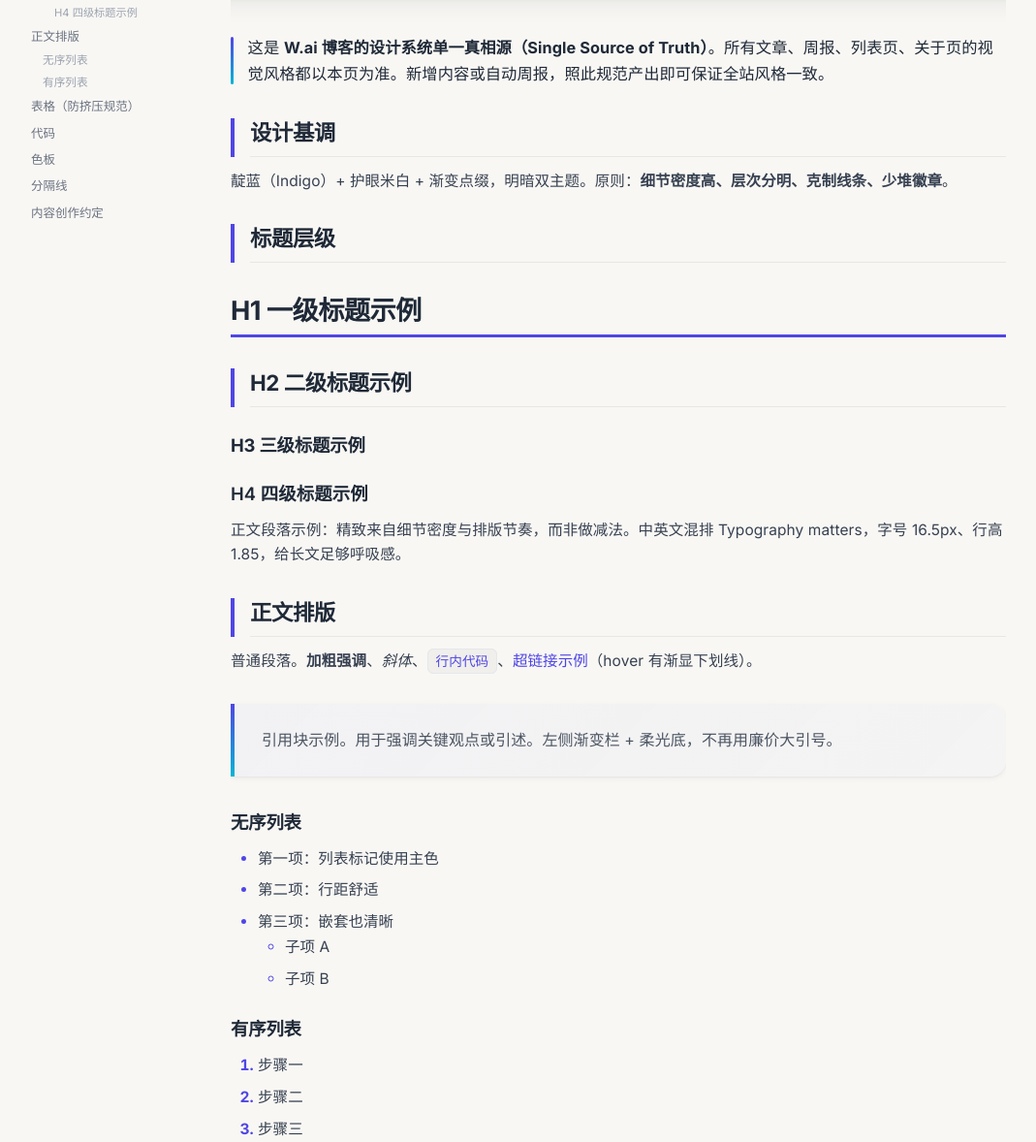
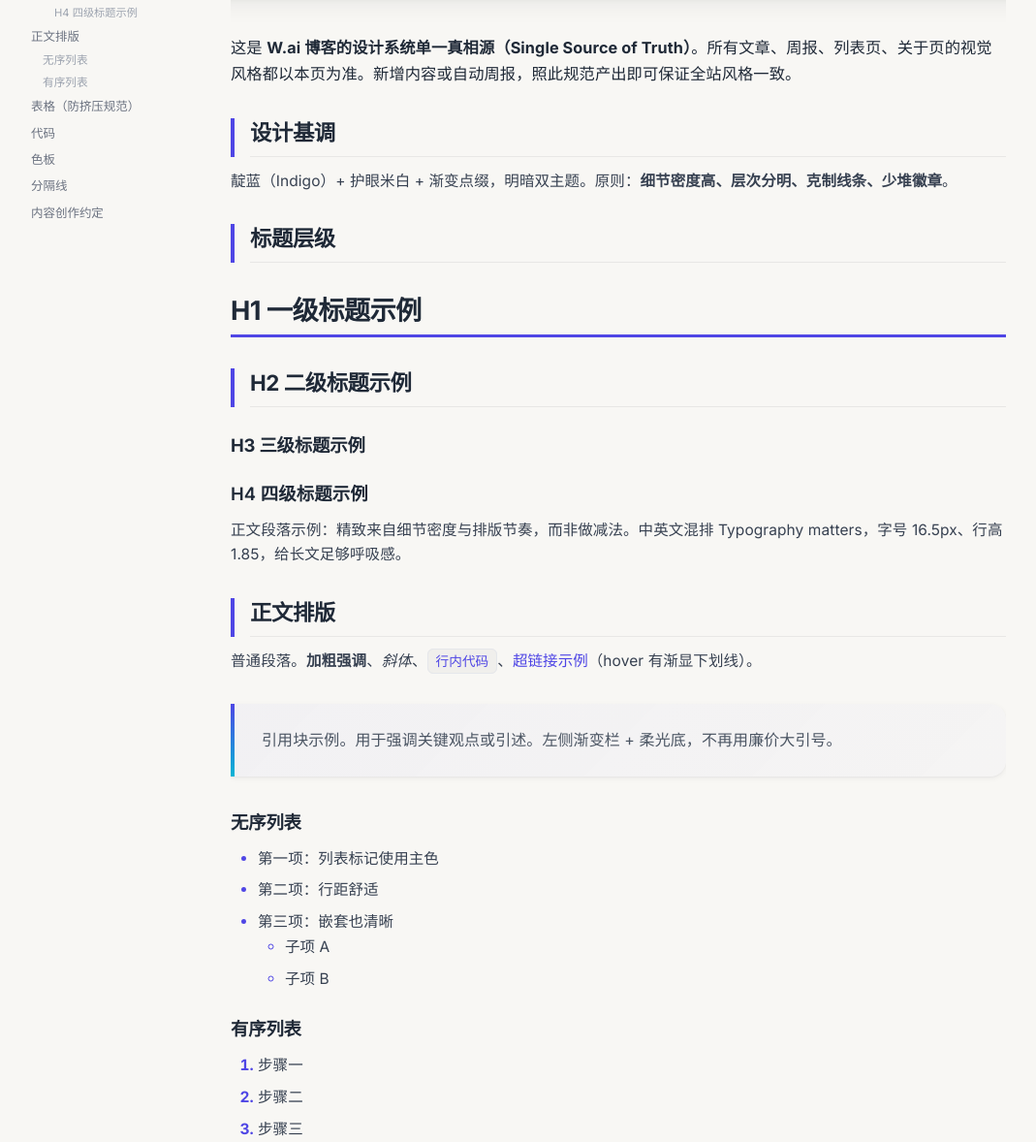
Before and after one commit to wujiaming88/wujiaming88.github.io, a Jekyll site: the page built from style-guide.md, in a window 1280 px wide and 1400 px high, scrolled down 500 px. Shown: the part 222-1400 px from the top of the window at 97% size, without its empty margins (2-1071 px from the left). Built offline with Jekyll 4.4.1, drawn with Linux system fonts in a browser that asks for light colours.

Commit message:
style: 清除文章详情页所有装饰性方点/圆点 — 删首段渐变竖线、代码块macOS三色圆点、分隔线菱形点；标题/正文回归纯净排版，仅留TOC当前项细高亮条

```diff
--- a/assets/post.css
+++ b/assets/post.css
@@ -1056,16 +1056,10 @@
 }
 /* 段落首字母不下沉，但首段左侧加一道极细 accent 引导线 */
 .post-content > p:first-of-type {
-  position: relative;
-  padding-left: 1.1rem;
+  position: static;
+  padding-left: 0;
 }
-.post-content > p:first-of-type::before {
-  content: '';
-  position: absolute;
-  left: 0; top: 0.15em; bottom: 0.15em;
-  width: 3px; border-radius: 3px;
-  background: linear-gradient(180deg, var(--accent), var(--accent-cyan));
-}
+.post-content > p:first-of-type::before { content: none; }
 
 /* —— 2. 标题：干净克制（去渐变方点/柔光/渐变描边，老板反馈太花）—— */
 .post-content h2 {
@@ -1127,17 +1121,9 @@
 .post-content pre {
   box-shadow: var(--shadow-float);
   border: 1px solid rgba(255,255,255,0.06);
-  padding-top: 2.6rem;
+  padding-top: 1.5rem;
 }
-.post-content pre::before {
-  content: '';
-  position: absolute;
-  top: 1rem; left: 1.25rem;
-  width: 11px; height: 11px; border-radius: 50%;
-  background: #ff5f56;
-  box-shadow: 18px 0 0 #ffbd2e, 36px 0 0 #27c93f;
-  opacity: 0.9;
-}
+.post-content pre::before { content: none; }
 
 /* —— 6. 引用块：精致左栏 + 柔光，去掉廉价大引号 —— */
 .post-content blockquote {
@@ -1179,14 +1165,14 @@
   border: 1px solid var(--border-light);
 }
 
-/* —— 9. 分隔线：中央菱形点缀 —— */
+/* —— 9. 分隔线：纯净单线，去菱形点缀 —— */
 .post-content hr {
   position: relative;
   margin: 3.2rem 0;
-  background: linear-gradient(90deg, transparent, var(--border-color) 30%, var(--border-color) 70%, transparent);
+  background: linear-gradient(90deg, transparent, var(--hairline) 30%, var(--hairline) 70%, transparent);
 }
 .post-content hr::after {
-  content: '';
+  content: none;
   position: absolute;
   top: 50%; left: 50%;
   width: 7px; height: 7px;
```
